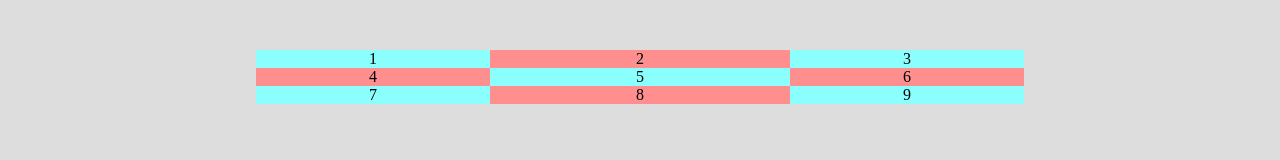
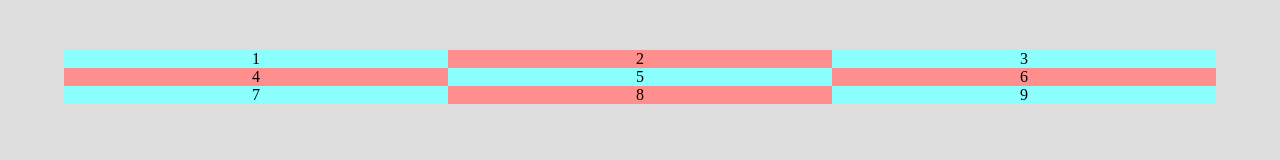
Before and after one commit to mikhaelAPG/CSS-Grid, a plain HTML site: page RowColumn/index3.html in a window 1280 px wide. Drawn offline with Linux system fonts and the light colour scheme.

```diff
--- a/RowColumn/style3.css
+++ b/RowColumn/style3.css
@@ -6,10 +6,14 @@ html, body {
 
 .container {
     /* border: 5px orange solid; */
-    width: 60%;
+    width: 90%;
     margin: 50px auto;
     display: grid;
-    grid-template-columns: 1fr minmax(200px, 300px) 1fr;
+    grid-template-columns: repeat(3, 1fr);
+    /* column-gap: 5px; */
+    /* row-gap: 10px; */
+    /* gap: 10px; */
+    /* grid-template-columns: 1fr minmax(200px, 300px) 1fr; */
     /* grid-template-columns: repeat(auto-fill, 100px) auto-fill --> secara auto menentukan kolom yang ada dalam wadah, ditentukan akhirnya dimana, auto-fit --> sama aja, perbedaannya ketika itemnya lebih sedikit dari lebar container, akan berada di akhir */
     /* grid-template-columns: 1fr max-content 1fr; min-content --> tulisannya akan dipecah menjadi tiap tiap kata dan akan dicari mana yang paling panjang, max-content --> ambil seluruh katanya */
     /* grid-template-columns: repeat(4, 1fr) repeat(5, 1.5fr); */
```
